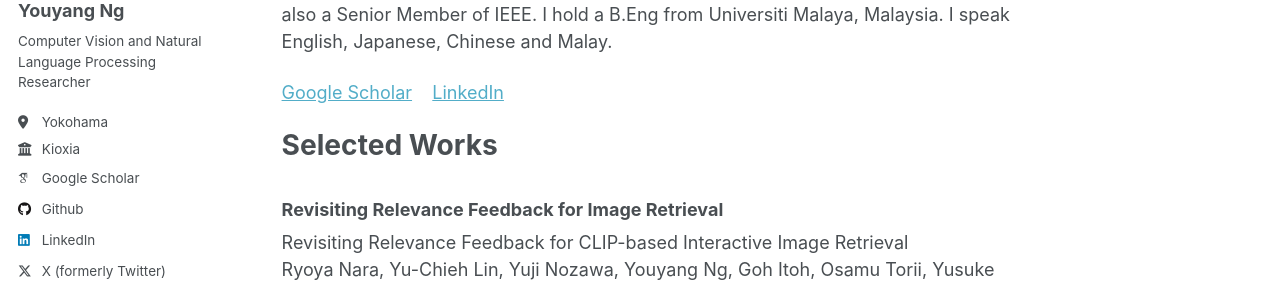
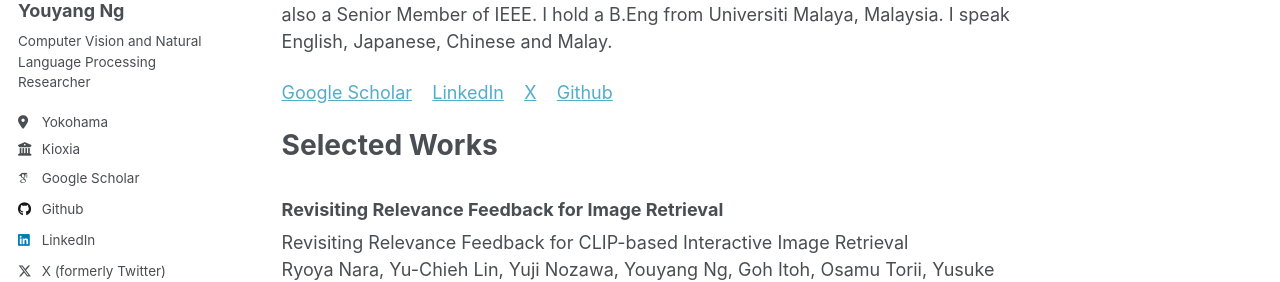
Before and after one commit to yy29/yy29.github.io, a Jekyll site: the page built from _pages/about.md, in a window 1280 px wide and 900 px high. Shown: the part 309-591 px from the top of the window. Built offline with Jekyll 4.4.1, drawn with Linux system fonts in a browser that asks for light colours; some web fonts are replaced.

Commit message:
Update about.md

```diff
--- a/_pages/about.md
+++ b/_pages/about.md
@@ -9,7 +9,7 @@ redirect_from:
 
 I'm Youyang. I am currently a researcher and team leader at the research lab of Kioxia Corporation, Japan. My main research areas are basic & applied research in Computer Vision, Machine Learning, Memory System and Natural Language Processing. I am particularly interested in the intersection of memory and intelligence. I have co-authored more than 30 research articles and patents in my 14 years of R&D experiences. I have been serving as a reviewer at ACL Rolling Review, WACV, ACL, EMNLP and others. I am also a Senior Member of IEEE. I hold a B.Eng from Universiti Malaya, Malaysia. I speak English, Japanese, Chinese and Malay.
 
-[Google Scholar](https://scholar.google.com/citations?user=4BGLw_QAAAAJ) &nbsp;&nbsp; [LinkedIn](https://www.linkedin.com/in/youyang-ng-55a10ab9/)
+[Google Scholar](https://scholar.google.com/citations?user=4BGLw_QAAAAJ) &nbsp;&nbsp; [LinkedIn](https://www.linkedin.com/in/youyang-ng-55a10ab9/) &nbsp;&nbsp; [X](https://x.com/youyang_ng) &nbsp;&nbsp; [Github](https://github.com/rcgai)
 
 Selected Works
 ======
```
